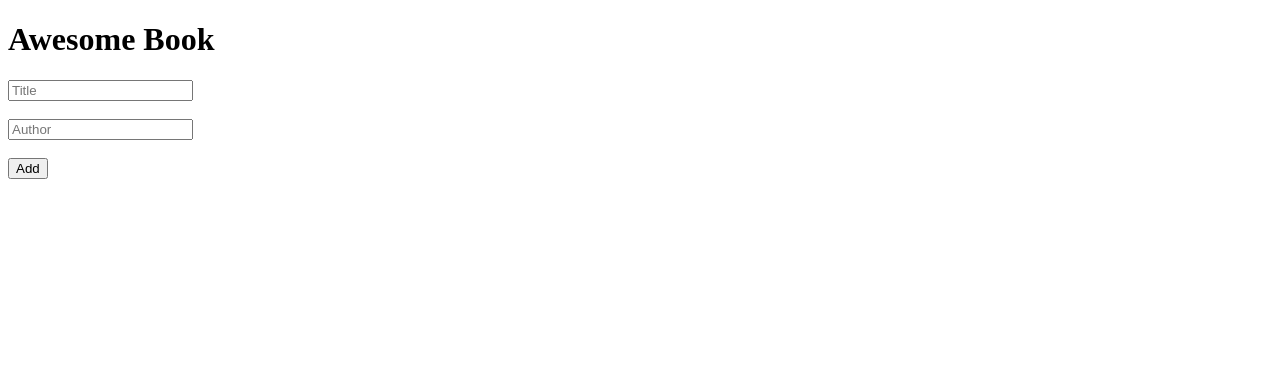
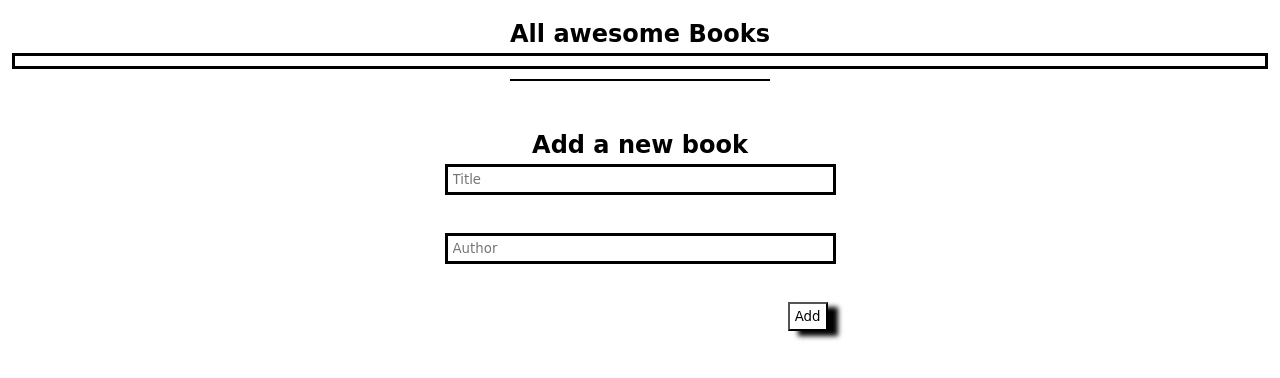
Before and after one commit to Jawad-Nazari/Awsome-book, a website: page index.html in a window 1280 px wide. Drawn offline with Linux system fonts and the light colour scheme.

Commit message:
Make changes on HTML  CSS and  JS

```diff
--- a/index.html
+++ b/index.html
@@ -10,18 +10,23 @@
 </head>
 
 <body>
-  <h1>Awesome Book</h1>
-  <div class="container">
-    <!-- Awsome Books are added here -->
+  <section>
+    <h2>All awesome Books</h2>
+    <div class="book-list">
+      <!-- Awesome Books are added here -->
     </div>
+    <hr class="black-line">
 
     <form id="form">
+      <h2>Add a new book</h2>
       <input class="title" type="text" placeholder="Title" required>
       <br><br>
       <input class="author" type="text" placeholder="Author" required>
       <br><br>
       <button class="btn-add" type="submit">Add</button>
     </form>
+  </section>
+
   <script src="index.js"></script>
 </body>
 
--- a/index.js
+++ b/index.js
@@ -8,7 +8,7 @@ class Book {
 class BookList {
   constructor() {
     this.storeData = JSON.parse(localStorage.getItem('Added Books')) || [];
-    this.container = document.querySelector('.container');
+    this.container = document.querySelector('.book-list');
     this.form = document.getElementById('form');
     this.form.addEventListener('submit', this.addNewBook.bind(this));
     this.container.addEventListener('click', this.removeBook.bind(this));
@@ -28,26 +28,25 @@ class BookList {
 
   removeBook(event) {
     if (event.target.classList.contains('remove')) {
-      const index = event.target.dataset.index;
+      const { index } = event.target.dataset;
       this.storeData.splice(index, 1);
       this.updateData();
       this.displayBooks();
     }
   }
 
-  addBooks() {
+  addBookHtml() {
     return this.storeData.map((book, index) => `
-      <p>${book.title}</p>
-      <p>${book.author}</p>
-      <button class="remove" data-index="${index}" type="button">Remove</button>
-      <hr>
+      <div class="book-list-book">
+        <p>"${book.title}"by ${book.author}</p>
+        <button class="remove" data-index="${index}" type="button">Remove</button>
+      </div>
     `).join('');
   }
 
   displayBooks() {
     const div = document.createElement('div');
-    div.classList.add('book-list');
-    div.innerHTML = this.addBooks();
+    div.innerHTML = this.addBookHtml();
     this.container.innerHTML = '';
     this.container.appendChild(div);
   }
--- a/package.json
+++ b/package.json
@@ -22,7 +22,7 @@
     "eslint": "^7.32.0",
     "eslint-config-airbnb-base": "^14.2.1",
     "eslint-plugin-import": "^2.27.5",
-    "hint": "^7.1.3",
+    "hint": "^7.1.7",
     "stylelint": "^13.13.1",
     "stylelint-config-standard": "^21.0.0",
     "stylelint-csstree-validator": "^1.9.0",
--- a/style.css
+++ b/style.css
@@ -1,4 +1,64 @@
+* {
+  margin: 0;
+  padding: 5px;
+  font-family: 'Comic Neue', cursive;
+}
+
+body {
+  margin: 0 auto;
+}
+
+section {
+  margin: 0 auto;
+  display: flex;
+  flex-direction: column;
+  justify-content: center;
+  align-items: center;
+}
+
 h1 {
-  display: block;
-  font-size: 2em;
+  width: 100%;
+  text-align: center;
 }
+
+.book-list {
+  padding: 0;
+  border: 3px solid black;
+  width: 100%;
+}
+
+.book-list-book {
+  display: flex;
+  justify-content: space-between;
+  background-color: rgb(200, 200, 200);
+}
+
+.book-list-book:nth-child(even) {
+  background-color: white;
+}
+
+hr {
+  border: none;
+  border-top: 2px solid black;
+  margin: 10px 0;
+  width: 20%;
+}
+
+input {
+  width: 100%;
+  border: 3px solid black;
+}
+
+button {
+  box-shadow: 10px 5px 5px black;
+  background-color: white;
+  align-self: flex-end;
+}
+
+form {
+  margin-top: 20px;
+  align-items: center;
+  display: flex;
+  flex-direction: column;
+  width: 30%;
+}
```
Also changed, not shown: 1 other file. Lines whose indentation alone changed are shown as unchanged.
